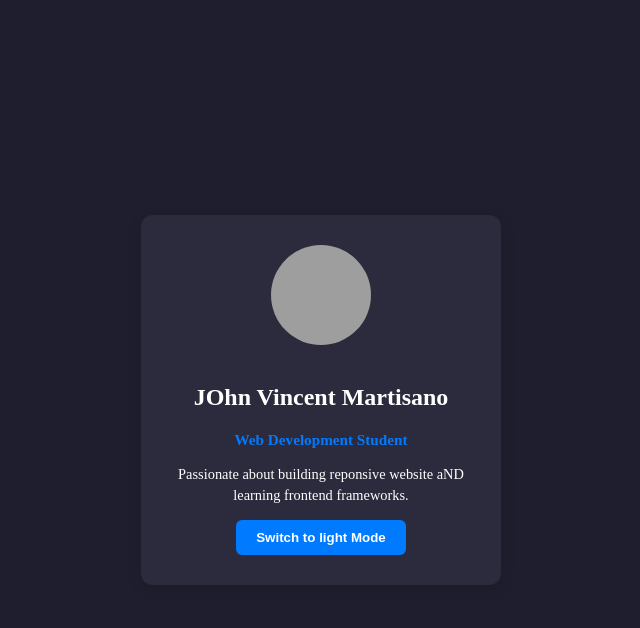
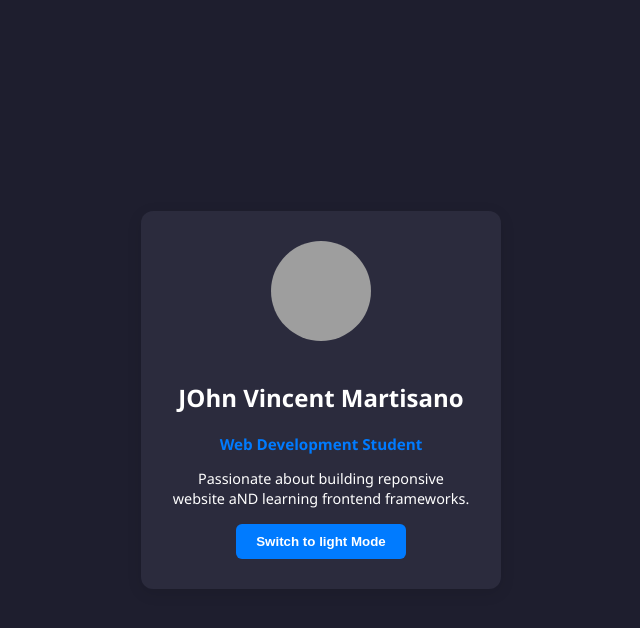
Before and after one commit to VincentManlangit10/it23c-web-project, a plain HTML site: page index.html in a window 1280 px wide. Both pictures are taken after a click on the button "Swtich Theme". Shown: the whole page, without its empty margins (319-959 px from the left). Drawn offline with Linux system fonts and the light colour scheme; grey boxes are pictures that could not be loaded.

Commit message:
Update style.css

```diff
--- a/style.css
+++ b/style.css
@@ -1,21 +1,90 @@
-/*Rest and Page Layout */
-body {
-    font-family: 'Segoe UI' 'Segoe UI', Tahoma, Geneva, Verdana, sans-serif;
+/* Reset and page layout*/
+body{
+    font-family: 'Segoe UI', Tahoma, Geneva, Verdana, sans-serif;
     background-color: #f0f2f5;
     color: #333333;
-    display: flex;
+    display:flex;
     justify-content: center;
     align-items: center;
-    height:  100vh;
+    height: 100vh;
     margin: 0;
     transition: background-color 0.3s, color 0.3s;
 }
+/* Card Component */
+.card {
+ background-color: #ffffff;
+ padding: 30px;
+ border-radius: 12px;
+ box-shadow: 0 4px 15px rgba(0, 0, 0, 0.1);
+ text-align: center;
+ max-width: 300px;
+ transition: background-color 0.3s;
+}
 
 
+.card img {
+ width: 100px;
+ height: 100px;
+ border-radius: 50%;
+ object-fit: cover;
+ margin-bottom: 15px;
+}
 
 
+.title {
+ color: #007bff;
+ font-weight: 600;
+ font-size: 0.95rem;
+}
 
 
+.bio {
+ font-size: 0.9rem;
+ line-height: 1.4;
+ margin: 15px 0;
+}
+
+
+/* Interactive Button */
+button {
+ background-color: #007bff;
+ color: #ffffff;
+ border: none;
+ padding: 10px 20px;
+ border-radius: 6px;
+ cursor: pointer;
+ font-weight: bold;
+ transition: background-color 0.2s;
+}
+
+
+button:hover {
+ background-color: #0056b3;
+}
+
+
+/* Dark Mode State Class */
+body.dark-mode {
+ background-color: #1e1e2e;
+ color: #ffffff;
+}
+
+
+body.dark-mode .card {
+ background-color: #2b2b3d;
+ color: #ffffff;
+}/* Reset and page layout*/
+body{
+    font-family: 'Segoe UI', Tahoma, Geneva, Verdana, sans-serif;
+    background-color: #f0f2f5;
+    color: #333333;
+    display:flex;
+    justify-content: center;
+    align-items: center;
+    height: 100vh;
+    margin: 0;
+    transition: background-color 0.3s, color 0.3s;
+}
 /* Card Component */
 .card {
  background-color: #ffffff;
```
